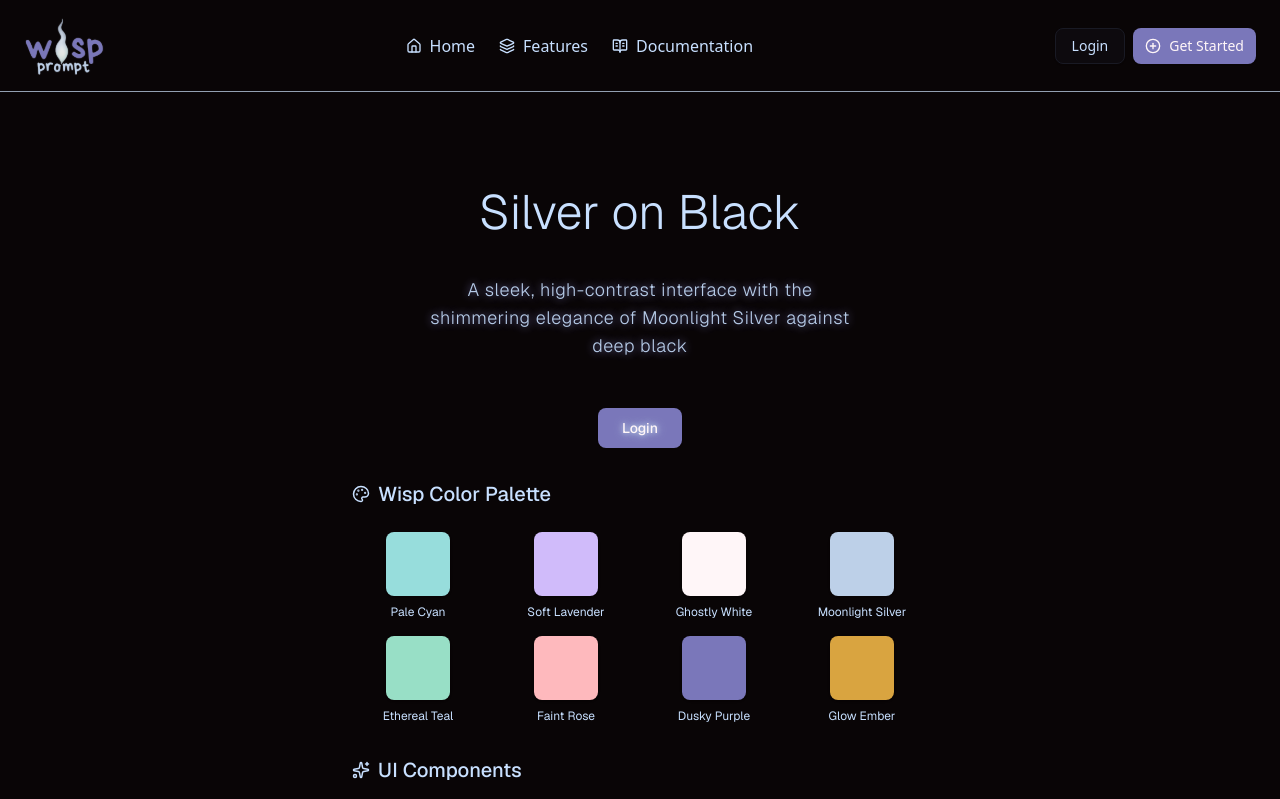
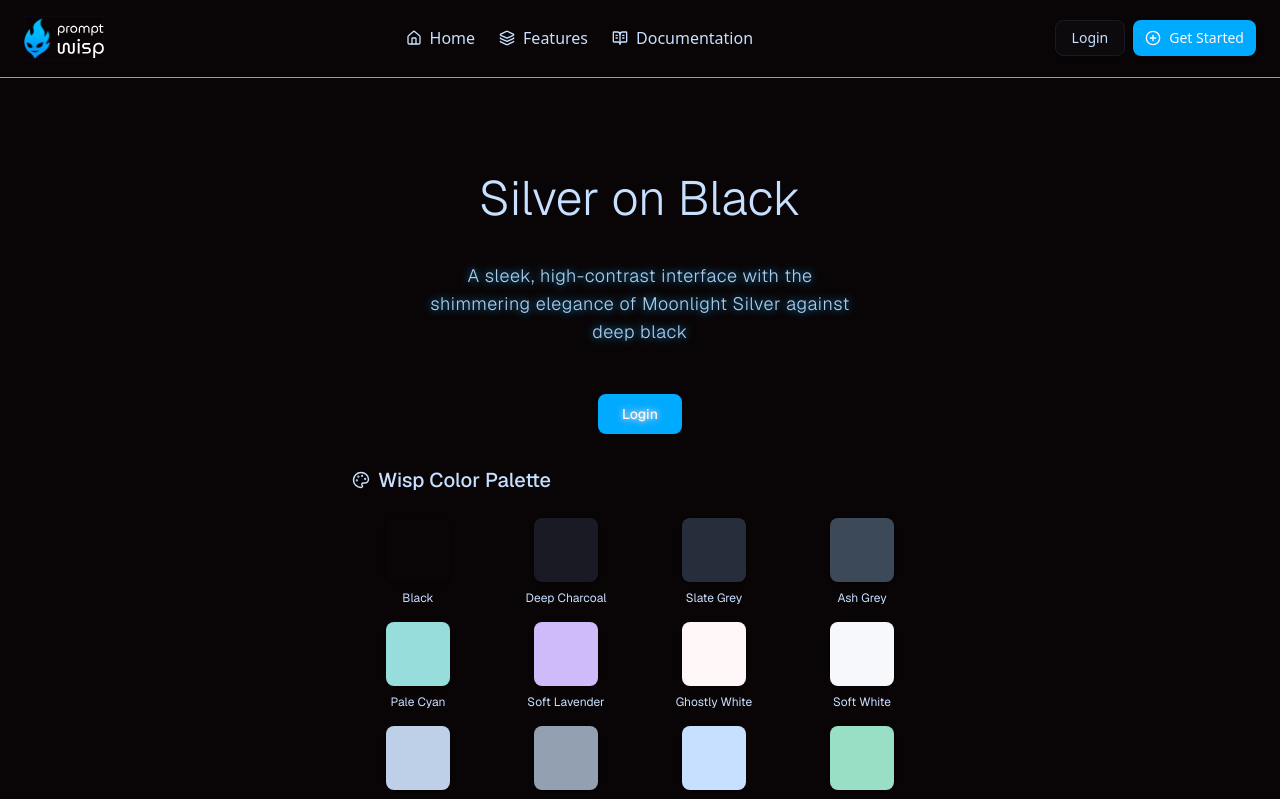
Before and after one commit to LeonardoCerv/prompt-wisp, a Next.js app: page / in a window 1280 px wide. Shown: the top 799 px of the page. Built offline with nearby package versions, Linux system fonts and the light colour scheme; no server answers.

Commit message:
[feat] more colors added to the color palette, new logo

```diff
--- a/src/app/globals.css
+++ b/src/app/globals.css
@@ -56,8 +56,22 @@
   --moonlight-silver-bright: #c8e0ff; /* Brighter version for highlights */
   --ethereal-teal: oklch(0.85 0.08 170); /* Mint Green / Ethereal Teal - forest-spirit vibe */
 
+  --sky-glow: oklch(0.85 0.13 235); /* Lighter radiant version for highlights or hover states */
+  --ice-glint: oklch(0.95 0.05 240); /* Very soft blue for backgrounds or borders */
+
+  --deep-charcoal: oklch(0.22 0.02 280); /* Deep charcoal with slight purple tint for cards */
+  --slate-grey: oklch(0.30 0.025 260); /* Dark slate grey for lighter surfaces */
+  --ash-grey: oklch(0.40 0.03 250); /* Medium grey for general UI elements */
+
+  --neon-purple: oklch(0.60 0.18 295); /* Accent color for contrast and glow effects */
+  --flare-cyan: oklch(0.70 0.12 220); /* Subtle secondary blue for variation */
+  --soft-white: oklch(0.98 0.005 270); /* Clean white with slight cool tone for text or backgrounds */
+
+  --error-rose: oklch(0.60 0.18 20); /* Optional alert color, rose red with clarity */
+  --warning-amber: oklch(0.78 0.16 85); /* Warm amber for warnings, pairs well with blues */
+
   --faint-rose: oklch(0.85 0.08 15); /* Faint Rose / Blush Pink - emotional depth */
-  --dusky-purple: #7a77ba; /* Dusky Purple / Indigo Mist - for important buttons */
+  --wisp-blue: #00aaff; /* Wisp Blue / Indigo Mist - for important buttons */
   --glow-ember: oklch(0.75 0.13 80); /* Glow Ember - soul-energy warmth - accent */
 
   --background: var(--black);
@@ -66,7 +80,7 @@
   --card-foreground: var(--moonlight-silver-bright);
   --popover: var(--deep-charcoal);
   --popover-foreground: var(--moonlight-silver-bright);
-  --primary: var(--dusky-purple);
+  --primary: var(--wisp-blue);
   --primary-foreground: var(--ghostly-white);
   --secondary: var(--moonlight-silver);
   --secondary-foreground: var(--black);
@@ -79,13 +93,13 @@
   --input: var(--deep-charcoal);
   --ring: var(--moonlight-silver);
   --chart-1: var(--moonlight-silver);
-  --chart-2: var(--dusky-purple);
+  --chart-2: var(--wisp-blue);
   --chart-3: var(--glow-ember);
   --chart-4: var(--pale-cyan);
   --chart-5: var(--soft-lavender);
   --sidebar: var(--slate-grey);
   --sidebar-foreground: var(--moonlight-silver-bright);
-  --sidebar-primary: var(--dusky-purple);
+  --sidebar-primary: var(--wisp-blue);
   --sidebar-primary-foreground: var(--ghostly-white);
   --sidebar-accent: var(--glow-ember);
   --sidebar-accent-foreground: var(--black);
@@ -108,7 +122,7 @@
 }
 
 .wispy-text-ethereal {
-  text-shadow: 0 0 8px var(--dusky-purple);
+  text-shadow: 0 0 8px var(--wisp-blue);
   letter-spacing: 0.03em;
   font-weight: 300;
 }
@@ -117,7 +131,7 @@
   background: linear-gradient(
     to right,
     var(--moonlight-silver),
-    var(--dusky-purple),
+    var(--wisp-blue),
     var(--glow-ember)
   );
   -webkit-background-clip: text;
@@ -138,7 +152,7 @@
 }
 
 .purple-text {
-  color: var(--dusky-purple);
+  color: var(--wisp-blue);
 }
 
 .ember-text {
@@ -166,7 +180,7 @@
 }
 
 .wispy-border-purple::after {
-  border-color: var(--dusky-purple);
+  border-color: var(--wisp-blue);
 }
 
 .wispy-border-ember::after {
--- a/src/app/layout.tsx
+++ b/src/app/layout.tsx
@@ -22,7 +22,7 @@ export const metadata: Metadata = {
   title: "Prompt Wisp",
   description: "A management tool for your AI prompts",
   icons: {
-    icon: '/wisplogo.svg',
+    icon: '/wisp.svg',
   },
 };
 
--- a/src/components/pages/app.tsx
+++ b/src/components/pages/app.tsx
@@ -11,14 +11,28 @@ function WispColorPalette() {
         <h2 className="text-xl font-medium">Wisp Color Palette</h2>
       </div>
       <div className="grid grid-cols-2 sm:grid-cols-4 gap-4">
+        <ColorSwatch name="Black" variable="--black" />
+        <ColorSwatch name="Deep Charcoal" variable="--deep-charcoal" />
+        <ColorSwatch name="Slate Grey" variable="--slate-grey" />
+        <ColorSwatch name="Ash Grey" variable="--ash-grey" />
         <ColorSwatch name="Pale Cyan" variable="--pale-cyan" />
         <ColorSwatch name="Soft Lavender" variable="--soft-lavender" />
         <ColorSwatch name="Ghostly White" variable="--ghostly-white" />
+        <ColorSwatch name="Soft White" variable="--soft-white" />
         <ColorSwatch name="Moonlight Silver" variable="--moonlight-silver" />
+        <ColorSwatch name="Moonlight Silver Dim" variable="--moonlight-silver-dim" />
+        <ColorSwatch name="Moonlight Silver Bright" variable="--moonlight-silver-bright" />
         <ColorSwatch name="Ethereal Teal" variable="--ethereal-teal" />
+        <ColorSwatch name="Sky Glow" variable="--sky-glow" />
+        <ColorSwatch name="Ice Glint" variable="--ice-glint" />
+        <ColorSwatch name="Neon Purple" variable="--neon-purple" />
+        <ColorSwatch name="Flare Cyan" variable="--flare-cyan" />
+        <ColorSwatch name="Error Rose" variable="--error-rose" />
+        <ColorSwatch name="Warning Amber" variable="--warning-amber" />
         <ColorSwatch name="Faint Rose" variable="--faint-rose" />
-        <ColorSwatch name="Dusky Purple" variable="--dusky-purple" />
+        <ColorSwatch name="Wisp Blue" variable="--wisp-blue" />
         <ColorSwatch name="Glow Ember" variable="--glow-ember" />
+        <ColorSwatch name="Silver Mist" variable="--silver-mist" />
       </div>
     </div>
   );
--- a/src/components/pages/prompt/prompt.tsx
+++ b/src/components/pages/prompt/prompt.tsx
@@ -399,7 +399,7 @@ export default function PromptPage({ user }: PromptPageProps) {
 
                 {/* Quick Access Section */}
                 <div className="space-y-2">
-                  <h3 className="text-[10px] font-medium text-[#7a77ba] uppercase tracking-wider mb-3">Quick Access</h3>
+                  <h3 className="text-[10px] font-medium text-[var(--flare-cyan)] uppercase tracking-wider mb-3">Quick Access</h3>
 
                   {/* Search */}
                   <Button
@@ -416,7 +416,7 @@ export default function PromptPage({ user }: PromptPageProps) {
                     variant={activeFilter === 'all' ? 'default' : 'ghost'}
                     className={`w-full justify-start gap-3 rounded-lg py-2 px-3 ${
                       activeFilter === 'all'
-                        ? 'bg-[#7a77ba] text-white shadow-sm'
+                        ? 'bg-[var(--flare-cyan)] text-white shadow-sm'
                         : 'text-[var(--moonlight-silver-bright)]'
                     }`}
                     onClick={() => setActiveFilter('all')}
@@ -432,7 +432,7 @@ export default function PromptPage({ user }: PromptPageProps) {
                 {/* Collections Section */}
                 <div className="space-y-2">
                   <h3
-                    className="text-[10px] font-medium text-[#7a77ba] uppercase tracking-wider mb-3 cursor-pointer hover:text-[#8b89c7] transition-colors flex items-center justify-between"
+                    className="text-[10px] font-medium text-[var(--flare-cyan)] uppercase tracking-wider mb-3 cursor-pointer transition-colors flex items-center justify-between hover:text-[var(--flare-cyan)]/70"
                     onClick={() => setCollectionsExpanded(!collectionsExpanded)}
                   >
                     Collections
@@ -466,7 +466,7 @@ export default function PromptPage({ user }: PromptPageProps) {
                 {/* Library Section */}
                 <div className="space-y-2">
                   <h3
-                    className="text-[10px] font-medium text-[#7a77ba] uppercase tracking-wider mb-3 cursor-pointer hover:text-[#8b89c7] transition-colors flex items-center justify-between"
+                    className="text-[10px] font-medium text-[var(--flare-cyan)] uppercase tracking-wider mb-3 cursor-pointer hover:text-[var(--flare-cyan)]/70 transition-colors flex items-center justify-between"
                     onClick={() => setLibraryExpanded(!libraryExpanded)}
                   >
                     Library
@@ -479,7 +479,7 @@ export default function PromptPage({ user }: PromptPageProps) {
                         variant={activeFilter === 'your-prompts' ? 'default' : 'ghost'}
                         className={`w-full justify-start gap-3 rounded-lg py-2 px-3 ${
                           activeFilter === 'your-prompts'
-                            ? 'bg-[#7a77ba] text-white shadow-sm'
+                            ? 'bg-[var(--flare-cyan)] text-white shadow-sm'
                             : 'text-[var(--moonlight-silver-bright)]'
                         }`}
                         onClick={() => setActiveFilter('your-prompts')}
@@ -495,7 +495,7 @@ export default function PromptPage({ user }: PromptPageProps) {
                         variant={activeFilter === 'favorites' ? 'default' : 'ghost'}
                         className={`w-full justify-start gap-3 rounded-lg py-2 px-3 ${
                           activeFilter === 'favorites'
-                            ? 'bg-[#7a77ba] text-white shadow-sm'
+                            ? 'bg-[var(--flare-cyan)] text-white shadow-sm'
                             : 'text-[var(--moonlight-silver-bright)]'
                         }`}
                         onClick={() => setActiveFilter('favorites')}
@@ -511,7 +511,7 @@ export default function PromptPage({ user }: PromptPageProps) {
                         variant={activeFilter === 'saved' ? 'default' : 'ghost'}
                         className={`w-full justify-start gap-3 rounded-lg py-2 px-3 ${
                           activeFilter === 'saved'
-                            ? 'bg-[#7a77ba] text-white shadow-sm'
+                            ? 'bg-[var(--flare-cyan)] text-white shadow-sm'
                             : 'text-[var(--moonlight-silver-bright)]'
                         }`}
                         onClick={() => setActiveFilter('saved')}
@@ -529,7 +529,7 @@ export default function PromptPage({ user }: PromptPageProps) {
                 {/* Tags Section */}
                 <div className="space-y-2">
                   <h3
-                    className="text-[10px] font-medium text-[#7a77ba] uppercase tracking-wider mb-3 cursor-pointer hover:text-[#8b89c7] transition-colors flex items-center justify-between"
+                    className="text-[10px] font-medium text-[var(--flare-cyan)] uppercase tracking-wider mb-3 cursor-pointer hover:text-[var(--flare-cyan)]/70 transition-colors flex items-center justify-between"
                     onClick={() => setTagsExpanded(!tagsExpanded)}
                   >
                     Tags
@@ -544,7 +544,7 @@ export default function PromptPage({ user }: PromptPageProps) {
                           variant="ghost"
                           className={`w-full justify-start text-sm rounded-lg py-1.5 px-3 ${
                             selectedTags.includes(tag)
-                              ? 'bg-[#7a77ba]/20 text-[#7a77ba]'
+                              ? 'bg-[var(--flare-cyan)]/20 text-[var(--flare-cyan)]'
                               : 'text-[var(--moonlight-silver)]'
                           }`}
                           onClick={() => toggleTag(tag)}
@@ -558,14 +558,14 @@ export default function PromptPage({ user }: PromptPageProps) {
 
                 {/* Other Section */}
                 <div className="space-y-2">
-                  <h3 className="text-[10px] font-medium text-[#7a77ba] uppercase tracking-wider mb-3">Other</h3>
+                  <h3 className="text-[10px] font-medium text-[var(--flare-cyan)] uppercase tracking-wider mb-3">Other</h3>
 
                   {/* Recently Deleted */}
                   <Button
                     variant={activeFilter === 'deleted' ? 'default' : 'ghost'}
                     className={`w-full justify-start gap-3 rounded-lg py-2 px-3 ${
                       activeFilter === 'deleted'
-                        ? 'bg-[#7a77ba] text-white shadow-sm'
+                        ? 'bg-[var(--wisp-blue)] text-white shadow-sm'
                         : 'text-[var(--moonlight-silver-bright)]'
                     }`}
                     onClick={() => setActiveFilter('deleted')}
@@ -894,7 +894,7 @@ function PromptListCard({
       className={`cursor-pointer transition-all duration-200 ${
         isSelected
           ? 'bg-[var(--deep-charcoal)] border-[var(--glow-ember)]/50 shadow-lg shadow-[var(--glow-ember)]/10'
-          : 'bg-[var(--deep-charcoal)] border-[var(--moonlight-silver-dim)] hover:border-[var(--dusky-purple)]/30 hover:shadow-lg hover:shadow-[var(--glow-ember)]/5'
+          : 'bg-[var(--deep-charcoal)] border-[var(--moonlight-silver-dim)] hover:border-[var(--flare-cyan)]/30 hover:shadow-lg hover:shadow-[var(--glow-ember)]/5'
       }`}
       onClick={onSelect}
     >
```
Also changed, not shown: public/wisp.svg (added), public/wisplogo.svg.
